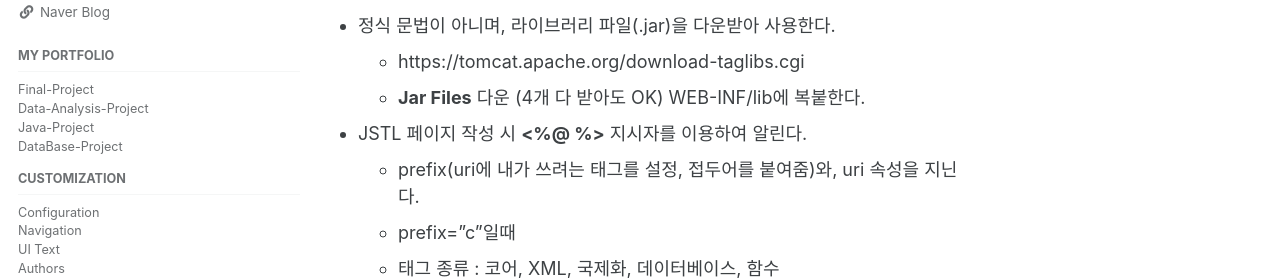
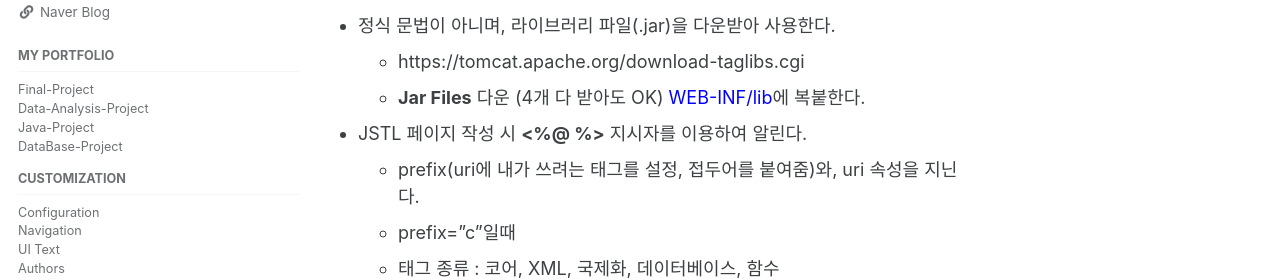
Before and after one commit to Yoon-ddo/Yoon-ddo.github.io, a Jekyll site: the page built from _posts/2021-06-23-JSTL.md, in a window 1280 px wide and 900 px high. Shown: the part 344-624 px from the top of the window. Built offline with Jekyll 4.4.1, drawn with Linux system fonts in a browser that asks for light colours; cached includes are drawn as plain includes.

Commit message:
Update 2021-06-23-JSTL.md

```diff
--- a/_posts/2021-06-23-JSTL.md
+++ b/_posts/2021-06-23-JSTL.md
@@ -16,7 +16,7 @@ tags:
 * EL태그는 JSP의 표현식을 대체한 것이라면, JSTL은 개발자들이 만든 커스텀 태그를 표준화한 것이다.
 * 정식 문법이 아니며, 라이브러리 파일(.jar)을 다운받아 사용한다.
   - https://tomcat.apache.org/download-taglibs.cgi
-  - **Jar Files** 다운 (4개 다 받아도 OK) WEB-INF/lib에 복붙한다.
+  - **Jar Files** 다운 (4개 다 받아도 OK) <span style="color:blue;">WEB-INF/lib</span>에 복붙한다.
 * JSTL 페이지 작성 시 **\<%@ %\>** 지시자를 이용하여 알린다.
   - prefix(uri에 내가 쓰려는 태그를 설정, 접두어를 붙여줌)와, uri 속성을 지닌다.
   - prefix="c"일때
```
